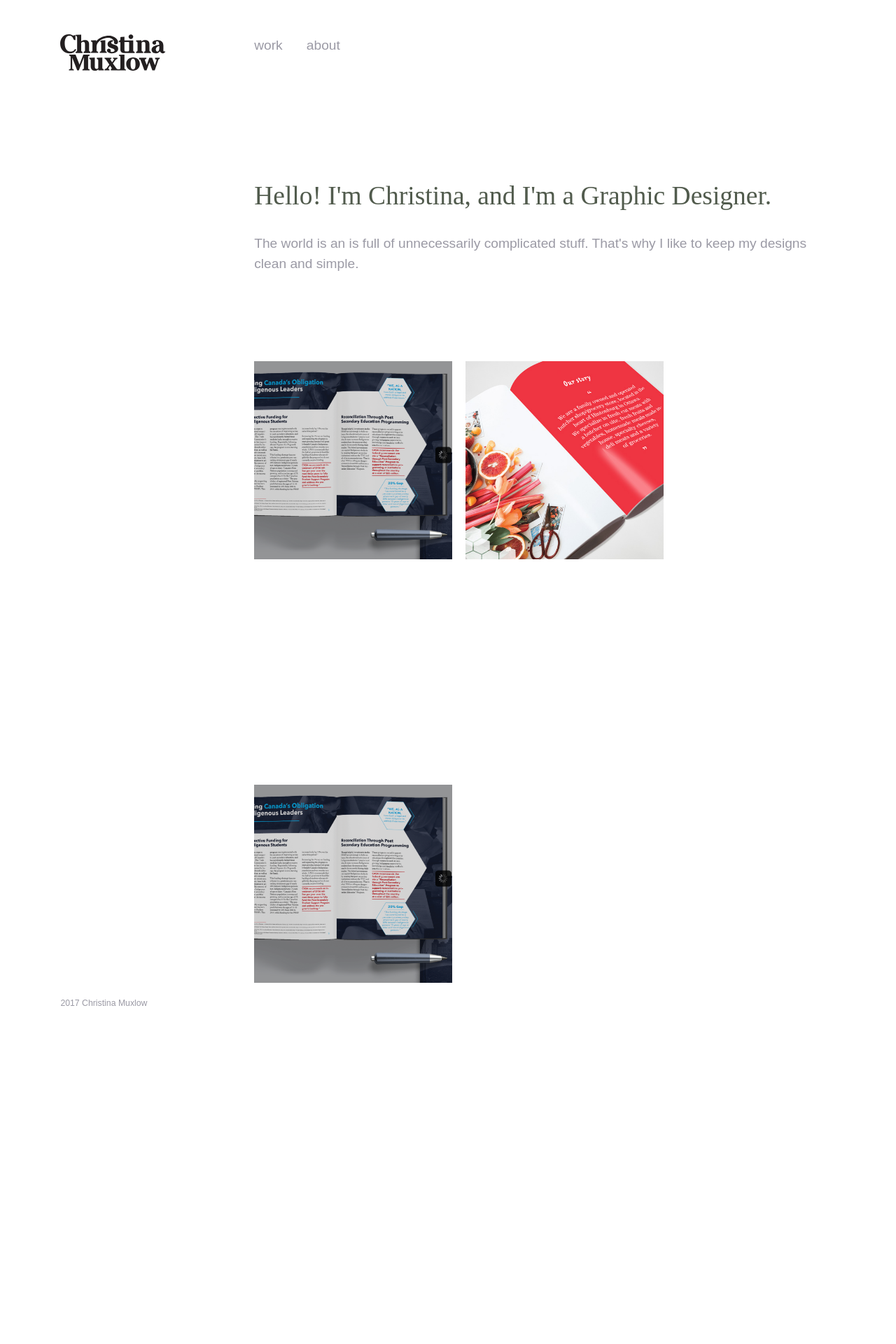
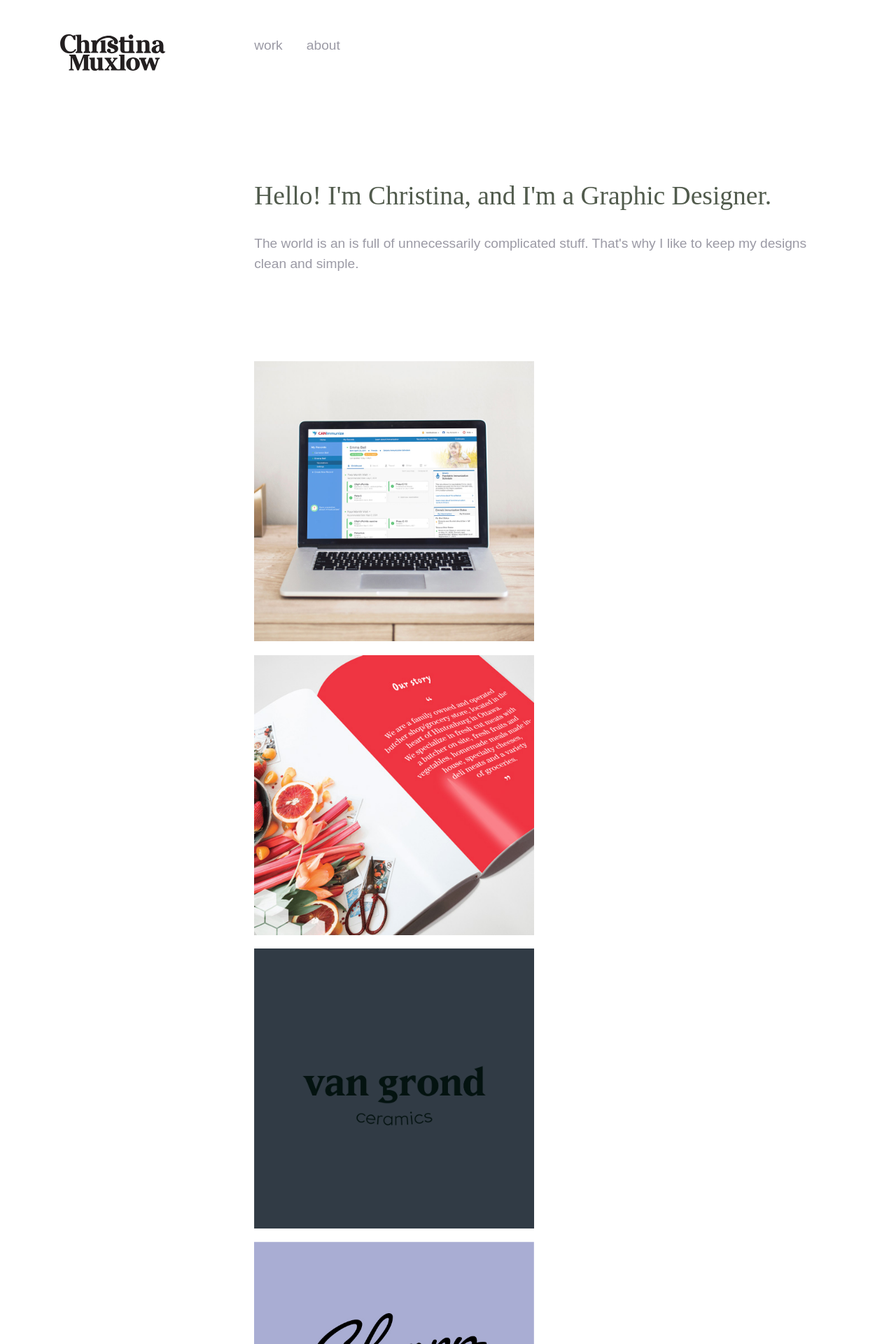
Before and after one commit to muxlowc/portfolio-site, a Jekyll site: the page built from index.html, in a window 1280 px wide. Shown: the top 1920 px of the page at 70% size. Built offline with Jekyll 4.4.1, drawn with Linux system fonts in a browser that asks for light colours; before the commit the page ends 1473 px from its top, so only the background shows below that.

Commit message:
minor edits to css

```diff
--- a/css/main.css
+++ b/css/main.css
@@ -7,7 +7,7 @@ html {
 }
 
 body {
-  padding: 0em 4.5em;
+  padding: 0em 2.5em;
   font-family: "europa",sans-serif;
   font-weight: normal;
   color: #9b9aa5;
@@ -37,6 +37,8 @@ a:hover {
 .portfolio-content img {
   width: 100%;
   margin: auto;
+  padding-top: 1em;
+  padding-bottom: 1em;
 }
 
 .home-banner {
@@ -67,39 +69,52 @@ p > a:hover {
   background-size: cover;
   background-position: center;
   display: block;
-  position: relative;
   width: 100%;
+  height: 250px;
   margin-bottom: 1em;
 }
 
+.card-content {
+  display: block;
+  opacity: 1;
+  margin: 1em;
+  padding: 40px 20px;
+  text-align: center;
+}
+
 .card1 {
-  background-image: url("../images/casa-layout1.png");
+  background-image: url("../images/canimm-webclient1.jpg");
 }
 
 .card2 {
   background-image: url("../images/hintonburg-project.jpg");
 }
 
-.card-content {
-  position: absolute;
-  left: 0;
-  top: 0;
-  bottom: 0;
-  right: 0;
-  opacity: 0;
-  background-color: #fff;
-  transition: all .25ms;
-  margin: 1em;
-  padding: 40px 20px;
-  text-align: center;
+.card3 {
+  background-image: url("../images/van-grond-logo.jpg");
 }
 
-.card:hover .card-content {
-  opacity: 1;
+.card4 {
+  background-image: url("../images/sharpasknives-logo.jpg");
+}
+
+.scrub {
+  margin-top: 5em;
+}
+
+footer {
+  display: block;
+  margin-top: 5em;
+  margin-bottom: 2em;
 }
 
 
+
+
+
+
 @media only screen and (min-width: 38em) {
+
   body {
     padding: 0em 4.5em;
   }
@@ -109,14 +124,20 @@ p > a:hover {
     background-position: center;
     display: block;
     position: relative;
-    width: 337px;
-    height: 337px;
+    width: 310px;
+    height: 310px;
     margin-right: 1em;
     margin-bottom: 1em;
   }
 }
 
+
+
+
+
+
 @media only screen and (min-width: 60em) {
+
   body {
     padding: 0em 4.5em;
   }
@@ -130,17 +151,41 @@ p > a:hover {
     background-position: center;
     display: block;
     position: relative;
-    width: 283px;
-    height: 283px;
+    width: 400px;
+    height: 400px;
     margin-right: 1em;
     margin-bottom: 1em;
+  }
+
+  .card:hover .card-content {
+    opacity: 1;
+  }
+
+  .card-content {
+    position: absolute;
+    left: 0;
+    top: 0;
+    bottom: 0;
+    right: 0;
+    opacity: 0;
+    background-color: #fff;
+    transition: all 300ms;
+    margin: 1em;
+    padding: 100px 20px;
+    text-align: center;
   }
 
   .portfolio-content img {
     width: 100%;
     margin: auto;
+    padding: 1em;
   }
 }
+
+
+
+
+
 
 @media only screen and (min-width: 90em) {
 
```
